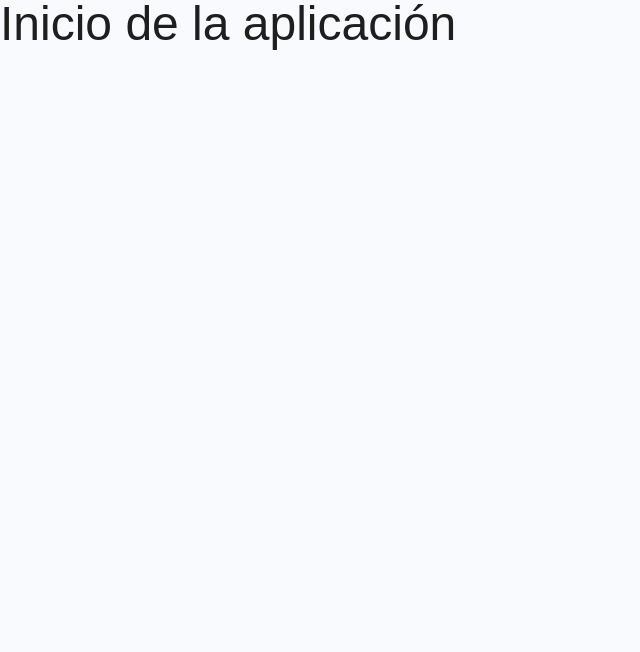
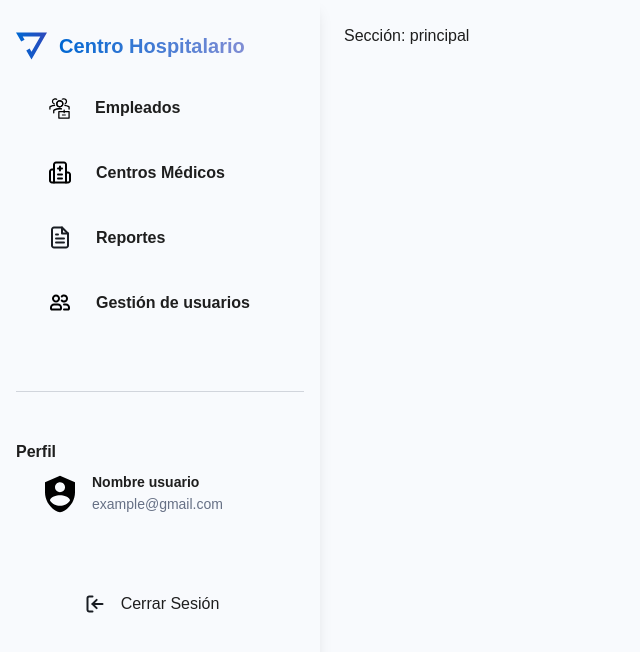
Before and after one commit to W1llAn/GestionHospitalesFrontend, a React (Vite) app: page / in a window 1280 px wide. Shown: the top 652 px of the page, without its empty margins (0-640 px from the left). Built offline with nearby package versions, Linux system fonts and the light colour scheme.

Commit message:
Creacion de la estructura del panel de administración

```diff
--- a/src/App.jsx
+++ b/src/App.jsx
@@ -1,7 +1,9 @@
+import PanelAdministracion from "./Components/PanelAdministracion";
+
 function App() {
   return (
     <>
-      <h1 className="text-5xl">Inicio de la aplicación</h1>
+      <PanelAdministracion />
     </>
   );
 }
--- /dev/null
+++ b/src/Components/PanelAdministracion.jsx
@@ -0,0 +1,118 @@
+import { useState } from "react";
+import {
+  IconoCerrarSesion,
+  IconoEmpleados,
+  IconoHospital,
+  IconoPerfil,
+  IconoReportes,
+  IconoUsuarios,
+} from "../assets/IconosComponentes";
+
+const navItems = [
+  { key: "empleados", label: "Empleados", icon: <IconoEmpleados /> },
+  { key: "centroMedico", label: "Centros Médicos", icon: <IconoHospital /> },
+  { key: "reportes", label: "Reportes", icon: <IconoReportes /> },
+  {
+    key: "gestionUsuarios",
+    label: "Gestión de usuarios",
+    icon: <IconoUsuarios />,
+  },
+];
+
+const PanelAdministracion = () => {
+  const [activeSection, setActiveSection] = useState("principal");
+
+  const baseLinkClasses =
+    "flex items-center px-6 py-3 mb-4 text-text-primary transition-colors duration-300 transform rounded-md cursor-pointer hover:bg-hover-gray";
+
+  const renderSection = () => {
+    //AQUI VA CADA UNO DE LOS COMPONENTES QUE SE VAN A RENDERIZAR EN CADA UNA DE LAS SECCIONES
+    switch (activeSection) {
+      case "empleados":
+        return <h1>Componente Empleados</h1>;
+      case "centroMedico":
+        return <h1>Componente centro médico</h1>;
+      case "reportes":
+        return <h1>Componente Reportes</h1>;
+      case "gestionUsuarios":
+        return <h1>Gestión de Usuarios</h1>;
+      default:
+        return <h1>Sección: {activeSection}</h1>;
+    }
+  };
+
+  return (
+    <div className="flex">
+      {/* Sidebar */}
+      <aside className="flex flex-col w-80 h-screen px-4 py-8 overflow-y-auto bg-bg-primary shadow-lg">
+        <a href="#" className="flex items-center">
+          <img
+            className="w-auto h-6 sm:h-7"
+            src="Icons/LogoHospital.svg"
+            alt="Logo"
+          />
+          <span
+            className="mx-3 font-extrabold text-xl text-transparent bg-clip-text "
+            style={{
+              backgroundImage:
+                "linear-gradient(to left, rgba(49, 69, 185, 0.60), #0067D2)",
+            }}
+          >
+            Centro Hospitalario
+          </span>
+        </a>
+
+        <div className="flex flex-col justify-between gap-12 mt-6">
+          <nav>
+            {navItems.map(({ key, label, icon }) => (
+              <div
+                key={key}
+                onClick={() => setActiveSection(key)}
+                className={`${baseLinkClasses} ${
+                  activeSection === key ? "bg-hover-gray text-gray-700" : ""
+                }`}
+              >
+                <span className="mx-2">{icon}</span>
+                <span className="mx-4 font-semibold ">{label}</span>
+              </div>
+            ))}
+            <div className="border-t border-gray-300 mt-16 " />
+          </nav>
+
+          <div>
+            <h4 className="text-text-primary font-semibold text-base mb-2">
+              Perfil
+            </h4>
+
+            <div className="flex items-center gap-3 mb-4 mx-6 hover:">
+              <IconoPerfil />
+              <div>
+                <p className="text-text-primary font-semibold text-sm">
+                  Nombre usuario
+                </p>
+                <span className="text-text-secondary font-light text-sm">
+                  example@gmail.com
+                </span>
+              </div>
+            </div>
+          </div>
+          <div
+            onClick={() => console.log("Cerrar sesión")}
+            className={`${baseLinkClasses}  items-center justify-center`}
+          >
+            <IconoCerrarSesion />
+
+            <span className="mx-4 font-medium">Cerrar Sesión</span>
+          </div>
+        </div>
+      </aside>
+
+      {/* Contenido */}
+      <main className="flex-1 max-h-screen overflow-y-auto p-6">
+        {renderSection()}
+      </main>
+    </div>
+  );
+};
+
+export default PanelAdministracion;
```
Also changed, not shown: public/Icons/LogoHospital.svg (added).
